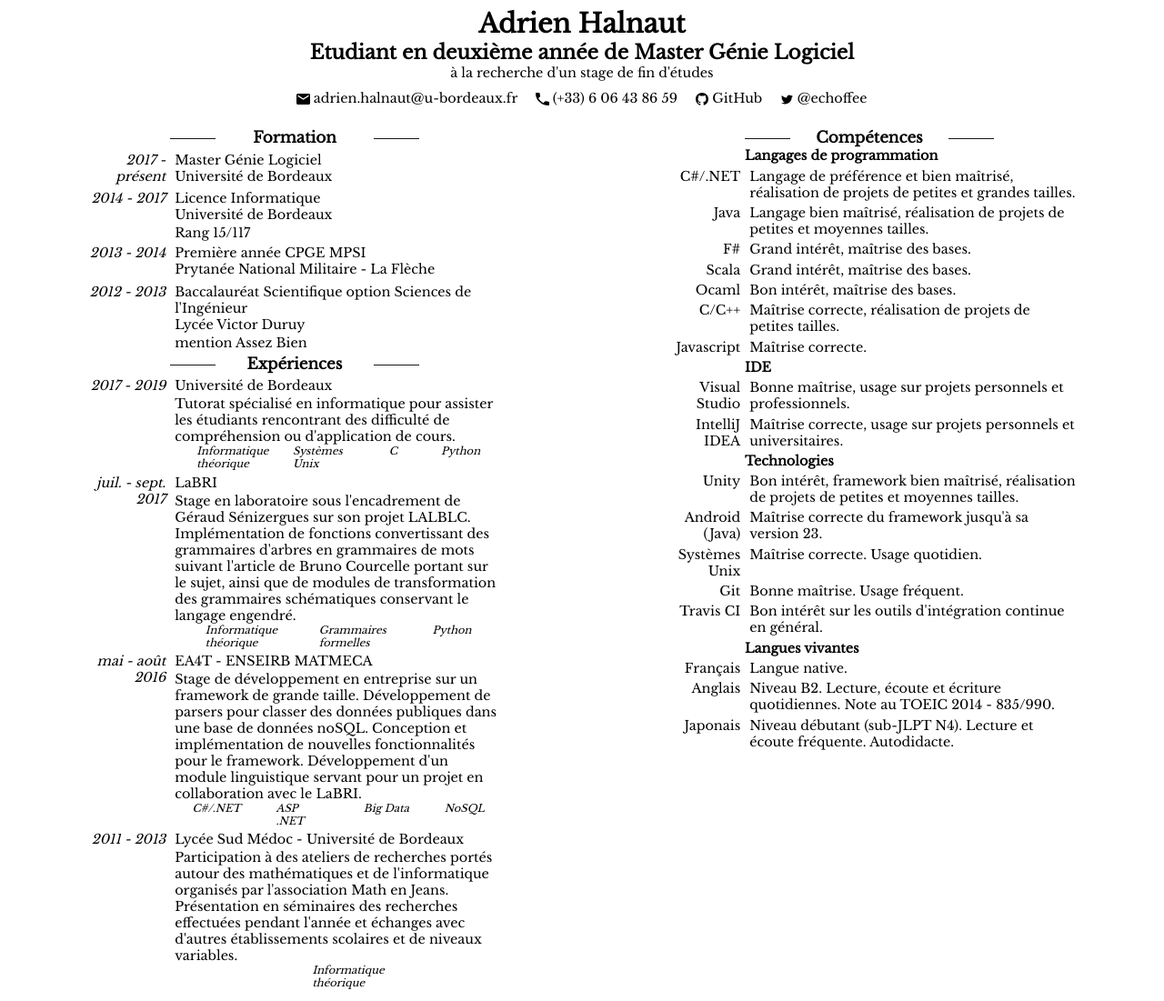
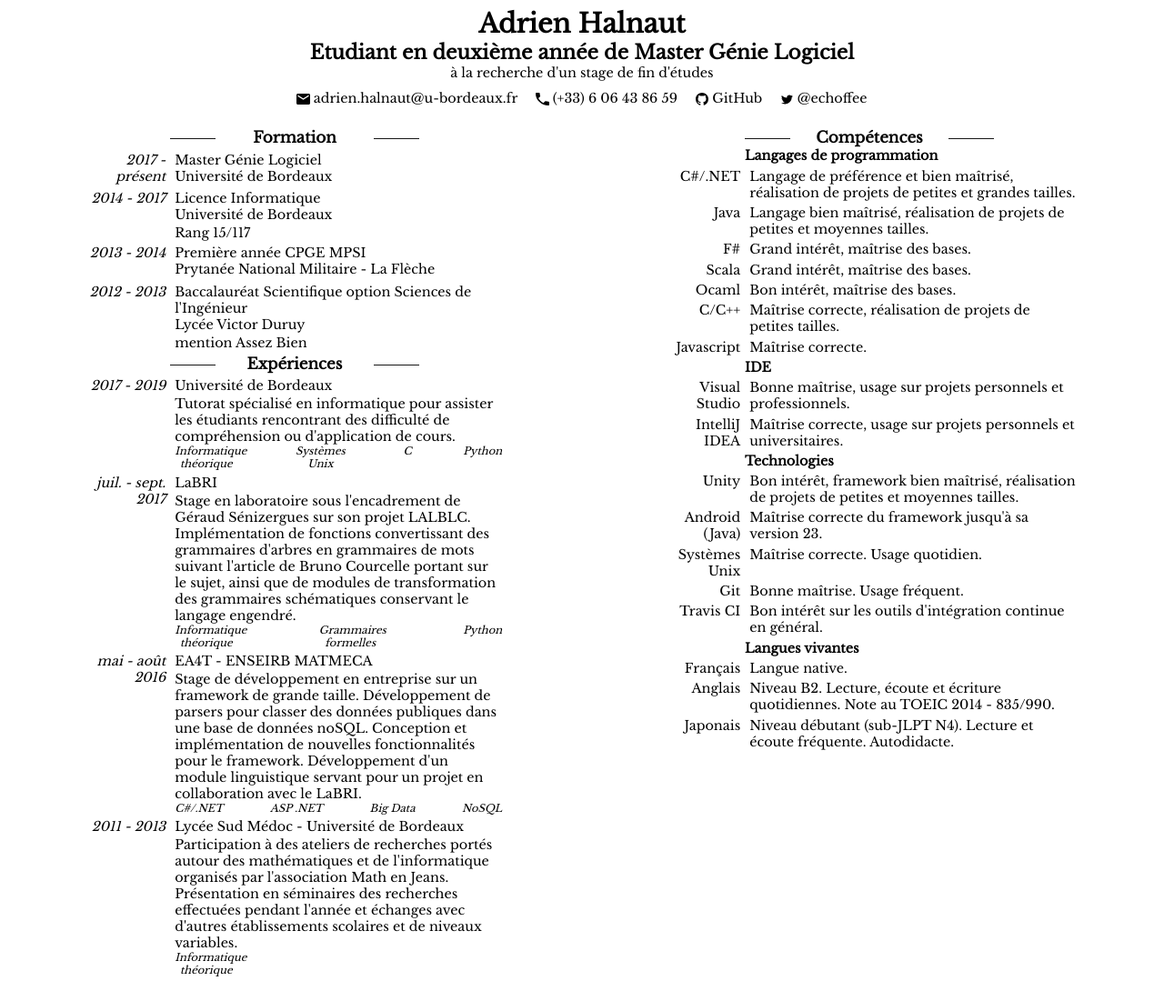
Before and after one commit to eikofee/eikofee.github.io, a Jekyll site: the page built from index.md, in a window 1280 px wide. Shown: the whole page at 91% size. Built offline with Jekyll 4.4.1, drawn with Linux system fonts in a browser that asks for light colours.

Commit message:
Update style

```diff
--- a/css/style.css
+++ b/css/style.css
@@ -11,7 +11,7 @@ body * {
 }
 
 p.f-skill {
-    max-width: 5em;
+    max-width: 6em;
     font-size: 0.8em;
 }
 
@@ -27,8 +27,9 @@ a, a:visited {
 
 .f-skills {
     display: flex;
-    justify-content: space-around;
+    justify-content: space-between;
     font-style: italic;
+    text-align: center;
 }
 
 .f-year {
```
